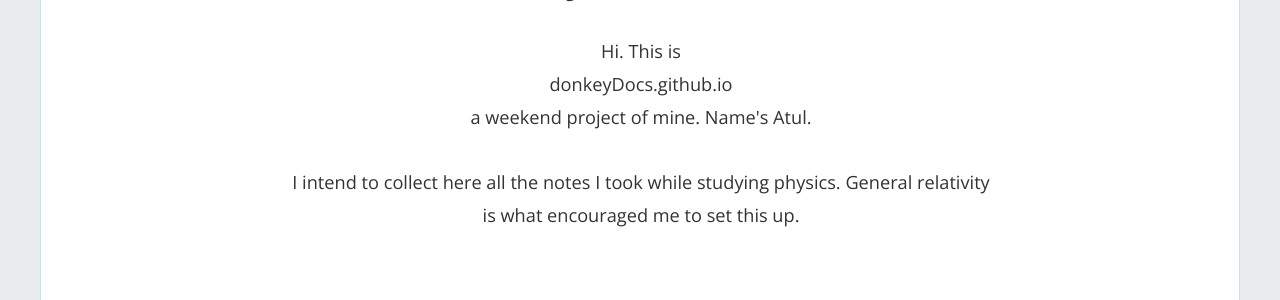
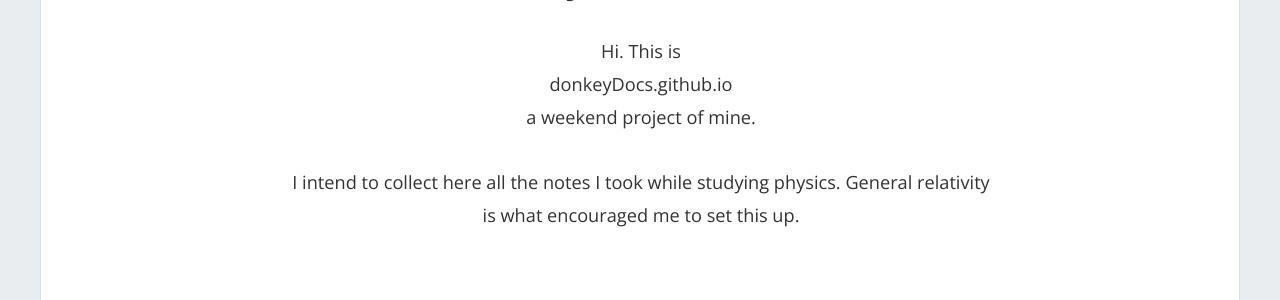
Before and after one commit to donkeyDocs/donkeyDocs.github.io, a Jekyll site: the page built from index.html, in a window 1280 px wide and 900 px high. Shown: the part 214-514 px from the top of the window. Built offline with Jekyll 4.4.1, drawn with Linux system fonts in a browser that asks for light colours; nearby versions of some CDN libraries; the list of posts is cut into pages by our own code.

Commit message:
/ ‘_config.yml’

```diff
--- a/_config.yml
+++ b/_config.yml
@@ -15,7 +15,7 @@
 # in the templates via {{ site.myvariable }}.
 title: "Donkey Documents"
 email: 'atul.singh.arora@gmail.com'
-description: "Hi. This is <br/> donkeyDocs.github.io <br/> a weekend project of mine. Name's Atul. <br/> <br/> I intend to collect here all the notes I took while studying physics. General relativity is what encouraged me to set this up."
+description: "Hi. This is <br/> donkeyDocs.github.io <br/> a weekend project of mine. <br/> <br/> I intend to collect here all the notes I took while studying physics. General relativity is what encouraged me to set this up."
 baseurl: "" # the subpath of your site, e.g. /blog
 url: "http://atulsingharora.github.io/" # the base hostname & protocol for your site, e.g. http://example.com
 twitter_username: ''
```
